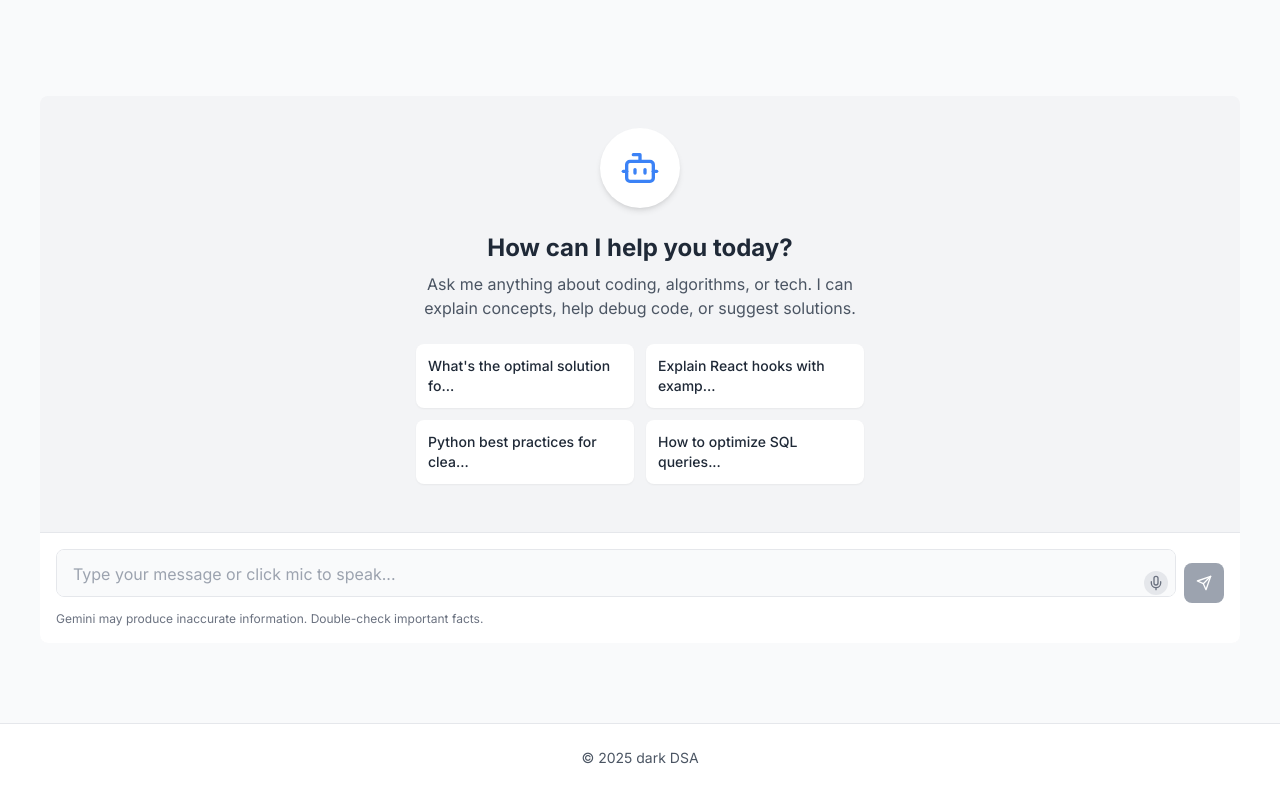
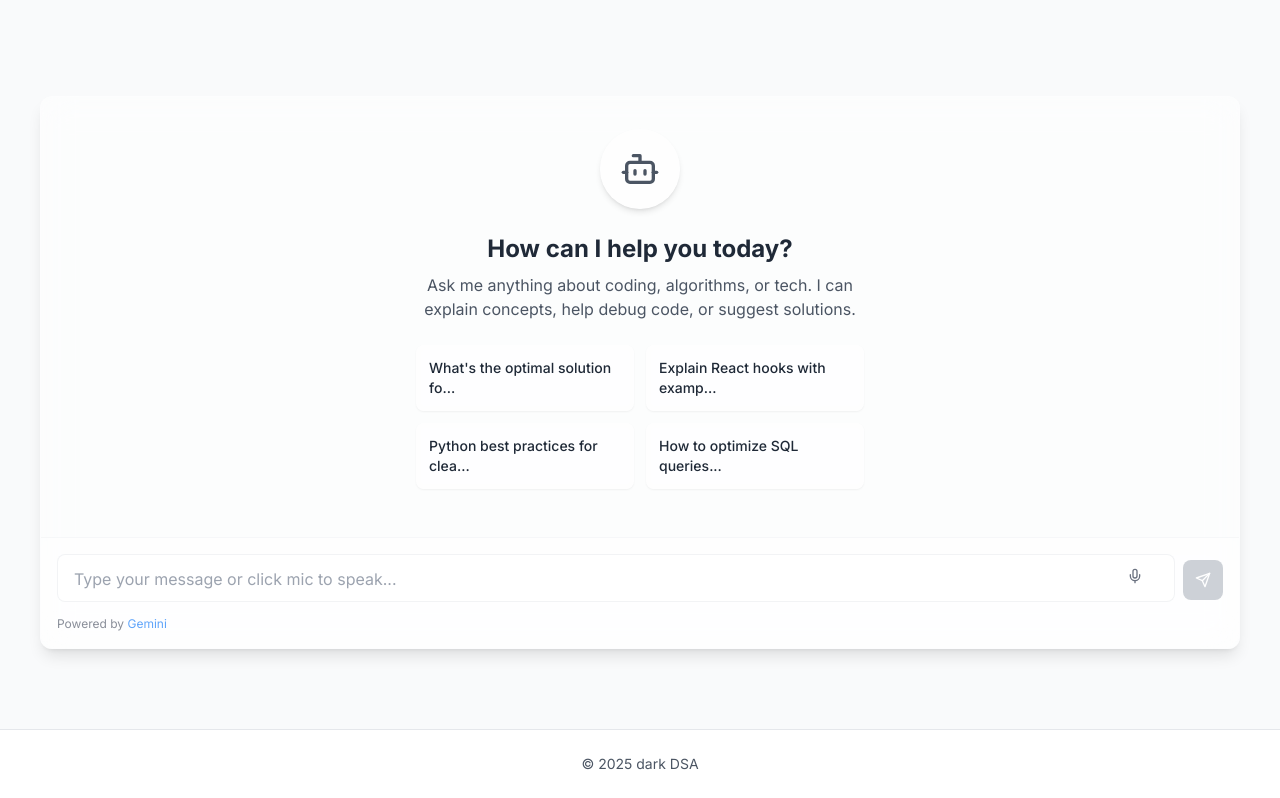
Before and after one commit to Hemanth-4301/darkDSA, a React (Vite) app: page / in a window 1280 px wide. Shown: the part 2317-3115 px from the top of the page. Built offline with nearby package versions, Linux system fonts and the light colour scheme.

Commit message:
added design to chatbot

```diff
--- a/src/components/layout/Chatbot.tsx
+++ b/src/components/layout/Chatbot.tsx
@@ -2,16 +2,7 @@ import React, { useState, useRef, useEffect } from "react";
 import { marked } from "marked";
 import hljs from "highlight.js";
 import "highlight.js/styles/github.css";
-import {
-  Copy,
-  Send,
-  User,
-  Bot,
-  Loader2,
-  Volume2,
-  VolumeX,
-  Mic,
-} from "lucide-react";
+import { Copy, Send, Bot, Loader2, Volume2, VolumeX, Mic } from "lucide-react";
 
 // Configure marked to use highlight.js for code blocks
 marked.setOptions({
@@ -197,7 +188,7 @@ const Chatbot: React.FC = () => {
     const toast = document.createElement("div");
     toast.textContent = "Copied to clipboard!";
     toast.className =
-      "fixed bottom-4 right-4 bg-green-500 text-white px-4 py-2 rounded-lg shadow-lg z-50";
+      "fixed bottom-4 right-4 bg-gray-800 text-white px-4 py-2 rounded-lg shadow-lg z-50";
     document.body.appendChild(toast);
     setTimeout(() => toast.remove(), 2000);
   };
@@ -322,7 +313,10 @@ const Chatbot: React.FC = () => {
             );
           }
 
-          const html = marked(block.content);
+          // Process markdown and bold important text (between **)
+          const html = marked(
+            block.content.replace(/\*\*(.*?)\*\*/g, "<strong>$1</strong>")
+          );
           return (
             <div
               key={index}
@@ -340,13 +334,13 @@ const Chatbot: React.FC = () => {
   };
 
   return (
-    <div className="flex flex-col h-full bg-gray-100 dark:bg-gray-900 rounded-lg overflow-hidden">
-      {/* Chat area */}
-      <div className="flex-1 overflow-y-auto p-4 space-y-4">
+    <div className="flex flex-col h-full bg-white/50 dark:bg-gray-900/50 backdrop-blur-lg rounded-xl overflow-hidden border border-white/20 shadow-lg">
+      {/* Chat area with custom scrollbar */}
+      <div className="flex-1 overflow-y-auto p-4 space-y-4 scrollbar-thin scrollbar-thumb-gray-400/30 scrollbar-track-transparent">
         {messages.length === 0 ? (
           <div className="flex flex-col items-center justify-center h-full text-gray-600 dark:text-gray-300 p-4">
-            <div className="w-20 h-20 mb-6 flex items-center justify-center bg-white dark:bg-gray-800 rounded-full shadow-md">
-              <Bot className="w-10 h-10 text-blue-500" />
+            <div className="w-20 h-20 mb-6 flex items-center justify-center bg-white/20 dark:bg-gray-800/50 rounded-full shadow-md backdrop-blur-sm">
+              <Bot className="w-10 h-10 text-gray-600 dark:text-gray-300" />
             </div>
             <h3 className="text-2xl font-bold text-gray-800 dark:text-white mb-2 text-center">
               How can I help you today?
@@ -364,7 +358,7 @@ const Chatbot: React.FC = () => {
               ].map((prompt, i) => (
                 <div
                   key={i}
-                  className="p-3 rounded-lg cursor-pointer bg-white dark:bg-gray-800 shadow-sm hover:shadow-md transition-shadow"
+                  className="p-3 rounded-lg cursor-pointer bg-white/30 dark:bg-gray-800/50 shadow-sm hover:shadow-md transition-all backdrop-blur-sm border border-white/20"
                   onClick={() => setInput(prompt)}
                 >
                   <p className="text-sm font-medium text-gray-800 dark:text-gray-200">
@@ -384,23 +378,16 @@ const Chatbot: React.FC = () => {
                 }`}
               >
                 <div
-                  className={`max-w-full md:max-w-3xl rounded-lg px-4 py-3 ${
+                  className={`max-w-full lg:max-w-4xl rounded-lg px-4 py-3 backdrop-blur-sm ${
                     message.role === "user"
-                      ? "bg-blue-500 text-white"
-                      : "bg-white dark:bg-gray-800 text-gray-800 dark:text-gray-200"
+                      ? "bg-blue-500/10 text-gray-800 dark:text-white border border-blue-500/20"
+                      : "bg-white/20 dark:bg-gray-800/50 text-gray-800 dark:text-gray-200 border border-white/20"
                   } shadow-sm`}
                 >
                   <div className="flex items-center justify-between mb-1">
-                    <div className="flex items-center gap-2">
-                      {message.role === "user" ? (
-                        <User className="w-4 h-4" />
-                      ) : (
-                        <Bot className="w-4 h-4 text-blue-400" />
-                      )}
-                      <span className="text-sm font-medium">
-                        {message.role === "user" ? "You" : "Gemini"}
-                      </span>
-                    </div>
+                    <span className="text-sm font-medium">
+                      {message.role === "user" ? "You" : "Gemini"}
+                    </span>
                     <div className="flex items-center gap-2">
                       <span className="text-xs opacity-70">
                         {formatTime(message.timestamp)}
@@ -411,7 +398,7 @@ const Chatbot: React.FC = () => {
                           className={`p-1 rounded-full ${
                             isSpeaking && speechMessageId === message.id
                               ? "text-red-500"
-                              : "text-gray-500 dark:text-gray-400 hover:text-blue-500"
+                              : "text-gray-500 dark:text-gray-400 hover:text-gray-700 dark:hover:text-gray-200"
                           }`}
                           title={
                             isSpeaking && speechMessageId === message.id
@@ -436,19 +423,19 @@ const Chatbot: React.FC = () => {
         )}
         {isLoading && (
           <div className="flex justify-start">
-            <div className="max-w-3xl rounded-lg px-4 py-3 bg-white dark:bg-gray-800 shadow-sm">
+            <div className="max-w-3xl rounded-lg px-4 py-3 bg-white/20 dark:bg-gray-800/50 backdrop-blur-sm border border-white/20 shadow-sm">
               <div className="flex items-center gap-3">
-                <div className="w-6 h-6 rounded-full flex items-center justify-center bg-blue-500/20">
-                  <Bot className="w-3 h-3 text-blue-400" />
+                <div className="w-6 h-6 rounded-full flex items-center justify-center bg-white/30 dark:bg-gray-700/50">
+                  <Bot className="w-3 h-3 text-gray-600 dark:text-gray-300" />
                 </div>
                 <div className="flex space-x-2">
-                  <div className="w-2 h-2 bg-blue-400 rounded-full animate-bounce"></div>
+                  <div className="w-2 h-2 bg-gray-600 dark:bg-gray-300 rounded-full animate-bounce"></div>
                   <div
-                    className="w-2 h-2 bg-blue-400 rounded-full animate-bounce"
+                    className="w-2 h-2 bg-gray-600 dark:bg-gray-300 rounded-full animate-bounce"
                     style={{ animationDelay: "0.2s" }}
                   ></div>
                   <div
-                    className="w-2 h-2 bg-blue-400 rounded-full animate-bounce"
+                    className="w-2 h-2 bg-gray-600 dark:bg-gray-300 rounded-full animate-bounce"
                     style={{ animationDelay: "0.4s" }}
                   ></div>
                 </div>
@@ -457,7 +444,7 @@ const Chatbot: React.FC = () => {
           </div>
         )}
         {error && (
-          <div className="text-red-500 dark:text-red-400 text-sm p-3 text-center rounded-lg bg-red-50 dark:bg-red-900/20">
+          <div className="text-red-500 dark:text-red-400 text-sm p-3 text-center rounded-lg bg-red-50/50 dark:bg-red-900/20 backdrop-blur-sm border border-red-200 dark:border-red-900/30">
             {error}
           </div>
         )}
@@ -467,7 +454,7 @@ const Chatbot: React.FC = () => {
       {/* Input area */}
       <form
         onSubmit={handleSubmit}
-        className="p-4 border-t border-gray-200 dark:border-gray-700 bg-white dark:bg-gray-800"
+        className="p-4 border-t border-gray-200/30 dark:border-gray-700/30 bg-white/30 dark:bg-gray-800/30 backdrop-blur-lg"
       >
         <div className="flex items-end gap-2">
           <div className="flex-1 relative">
@@ -476,7 +463,7 @@ const Chatbot: React.FC = () => {
               value={input}
               onChange={(e) => setInput(e.target.value)}
               placeholder="Type your message or click mic to speak..."
-              className="w-full resize-none rounded-lg px-4 py-3 bg-gray-50 dark:bg-gray-700 text-gray-900 dark:text-gray-100 focus:outline-none focus:ring-2 focus:ring-blue-500/30 border border-gray-200 dark:border-gray-600"
+              className="w-full resize-none rounded-lg px-4 py-3 bg-white/50 dark:bg-gray-700/50 text-gray-900 dark:text-gray-100 focus:outline-none focus:ring-2 focus:ring-gray-500/20 border border-gray-200/50 dark:border-gray-600/50 backdrop-blur-sm"
               rows={1}
               onKeyDown={(e) => {
                 if (e.key === "Enter" && !e.shiftKey) {
@@ -488,20 +475,20 @@ const Chatbot: React.FC = () => {
             <button
               type="button"
               onClick={toggleListening}
-              className={`absolute right-2 bottom-2 p-1 rounded-full ${
+              className={`absolute right-2 bottom-2 p-2 mr-4 mb-2 rounded-full  ${
                 isListening
                   ? "text-white bg-red-500"
-                  : "text-gray-500 hover:text-blue-500 bg-gray-200 dark:bg-gray-600"
+                  : "text-gray-500 hover:text-gray-700 dark:hover:text-gray-300 bg-white/70 dark:bg-gray-600/70 backdrop-blur-sm"
               }`}
               title={isListening ? "Stop listening" : "Voice input"}
             >
-              <Mic className="w-4 h-4" />
+              <Mic className="w-4 h-4 " />
             </button>
           </div>
           <button
             type="submit"
             disabled={!input.trim() || isLoading}
-            className="p-3 rounded-lg bg-blue-500 text-white hover:bg-blue-600 disabled:bg-gray-400 dark:disabled:bg-gray-600 disabled:cursor-not-allowed transition-colors"
+            className="p-3 mb-2 rounded-lg bg-blue-500/90 text-white hover:bg-blue-600/90 disabled:bg-gray-400/50 dark:disabled:bg-gray-600/50 disabled:cursor-not-allowed transition-colors backdrop-blur-sm"
           >
             {isLoading ? (
               <Loader2 className="w-4 h-4 animate-spin" />
@@ -510,10 +497,9 @@ const Chatbot: React.FC = () => {
             )}
           </button>
         </div>
-        <div className="flex justify-between items-center mt-2">
-          <p className="text-xs text-center text-gray-500 dark:text-gray-400">
-            Gemini may produce inaccurate information. Double-check important
-            facts.
+        <div className="flex justify-between items-center  mt-2">
+          <p className="text-xs text-gray-500/80  dark:text-gray-400/80">
+            Powered by <span className="text-blue-400">Gemini</span>
           </p>
           {isSpeaking && (
             <button
--- a/src/components/layout/Layout.tsx
+++ b/src/components/layout/Layout.tsx
@@ -24,7 +24,7 @@ const Layout: React.FC<LayoutProps> = ({ children }) => {
             </main>
 
             {location.pathname != "/chatbot" && (
-              <div className="p-2  md:p-10 md:pb-20 pb-20">
+              <div className="p-1 lg:p-10 lg:pb-20 pb-20">
                 <Chatbot />
               </div>
             )}
```
Also changed, not shown: 1 other file (tests, documents, lock files or other folders).
